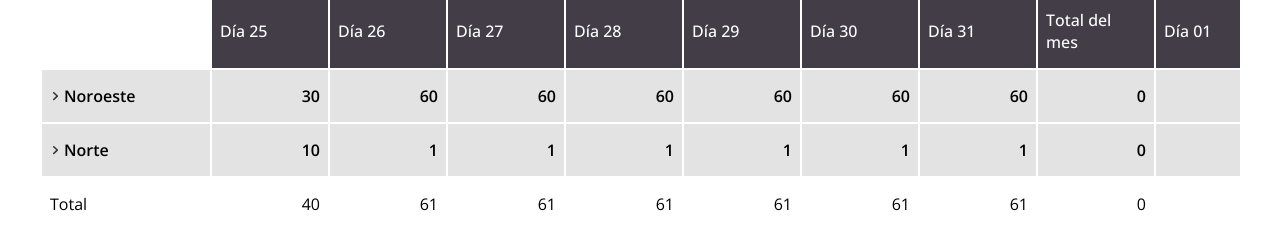
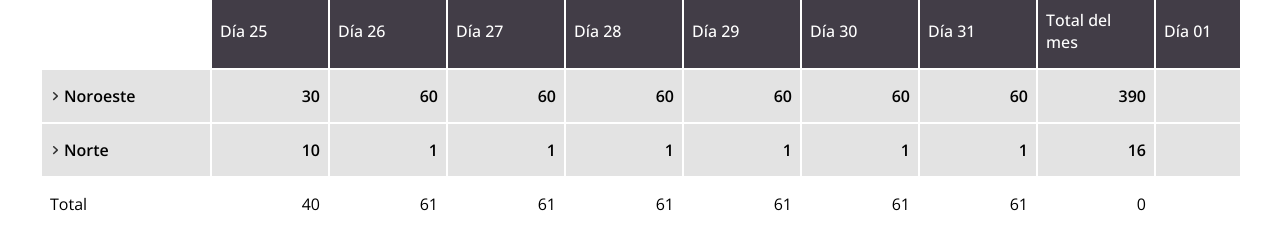
Before and after one commit to gerard-acc/correos, a React (Vite) app: page /operaciones in a window 1280 px wide. Shown: the part 1353-1579 px from the top of the page. Built offline with nearby package versions, Linux system fonts and the light colour scheme.

Commit message:
Calcula los totales

```diff
--- a/src/components/table/Table.tsx
+++ b/src/components/table/Table.tsx
@@ -19,6 +19,8 @@ import TableCell from "./components/daily/TableCell";
 import TableTotalCell from "./components/daily/TableTotalCell";
 import WeeklySubcolumnsGroup from "./components/weekly/WeeklySubcolumnsGroup";
 import WeeklyTotalCell from "./components/weekly/WeeklyTotalCell";
+import MonthlySubcolumnsGroup from "./components/daily/MonthlySubcolumnsGroup";
+import MonthlyTotalCell from "./components/daily/MonthlyTotalCell";
 
 export default function Table({ data, periods }: TableProps) {
   /**
@@ -201,10 +203,21 @@ export default function Table({ data, periods }: TableProps) {
                 {/* A partir de aquí se pintan todas las celdas de la fila
                 La complejidad está en las filas con subcolumnas, que deben pintar una columna para cada subcolumna de cada dia + la columna de Total */}
                 {currentPeriod === "daily"
-                  ? columns.map((column) =>
+                  ? columns.map((column, colIndex) =>
                       subColumnsStructure ? (
                         // En caso de tener subcolumnas, pintamos una cell para cada una, y la TableTotalCell es la que pinta el total de las subcolumnas
                         <Fragment key={column.key}>
+                          {column.isMonthlyTotal ? (
+                            <MonthlySubcolumnsGroup
+                              columns={columns}
+                              totalColumnIndex={colIndex}
+                              row={row}
+                              allRows={rows}
+                              subKeys={Object.keys(subColumnsStructure)}
+                              groupKey={`month-${column.key}`}
+                            />
+                          ) : (
+                            <>
                               {Object.keys(subColumnsStructure).map((key) => (
                                 <TableCell
                                   key={`${column.key}-${key}-${index}`}
@@ -240,9 +253,20 @@ export default function Table({ data, periods }: TableProps) {
                                 row={row}
                                 subKeys={Object.keys(subColumnsStructure)}
                               />
+                            </>
+                          )}
                         </Fragment>
                       ) : (
                         // Si no hay subcolumnas es así de simple
+                        column.isMonthlyTotal ? (
+                          <MonthlyTotalCell
+                            cellKey={`month-${column.key}`}
+                            columns={columns}
+                            totalColumnIndex={colIndex}
+                            row={row}
+                            allRows={rows}
+                          />
+                        ) : (
                           <TableCell
                             key={`${column.key}-${index}`}
                             index={index}
@@ -252,6 +276,7 @@ export default function Table({ data, periods }: TableProps) {
                             rows={rows}
                             updateRows={() => setRows([...rows])}
                           />
+                        )
                       ),
                     )
                   : weekKeys.map((week) => {
@@ -278,7 +303,7 @@ export default function Table({ data, periods }: TableProps) {
               </tr>
             ))}
             {/* Finalmente esto son las cuatro filas de totales que hay debajo de la tabla, no está del todo definido así que por ahora
-            solo rellena la fila de Total bàsico. Si el total modificadas necesita un total de lo que el usuario ha estado tocando, se puede
+            solo rellena la fila de Total básico. Si el total modificadas necesita un total de lo que el usuario ha estado tocando, se puede
             usar tranquilamente el customValue del objeto rows por ejemplo.
             Se dice que habrá info del total de todos los datos, incluso los que no estan en la tabla, cuando haya back habrá que ver como se obtiene
 
--- /dev/null
+++ b/src/components/table/components/daily/MonthlySubcolumnsGroup.tsx
@@ -0,0 +1,35 @@
+import { Fragment } from "react";
+import type { ColumnStructure, RowStructure } from "../../interfaces";
+import { getMonthDayKeysForTotalColumn, sumSubcolumnForDays } from "../../utils";
+
+interface MonthlySubcolumnsGroupProps {
+  columns: ColumnStructure[];
+  totalColumnIndex: number;
+  row: RowStructure;
+  allRows: RowStructure[];
+  subKeys: string[];
+  groupKey?: string;
+}
+
+export default function MonthlySubcolumnsGroup({
+  columns,
+  totalColumnIndex,
+  row,
+  allRows,
+  subKeys,
+  groupKey,
+}: MonthlySubcolumnsGroupProps) {
+  const monthDays = getMonthDayKeysForTotalColumn(columns, totalColumnIndex);
+  const values = subKeys.map((subKey) =>
+    sumSubcolumnForDays(monthDays, row, allRows, subKey),
+  );
+  const total = values.reduce((a, b) => a + b, 0);
+  return (
+    <Fragment key={groupKey}>
+      {values.map((v, i) => (
+        <td key={`${groupKey}-sub-${subKeys[i]}`}>{v}</td>
+      ))}
+      <td key={`${groupKey}-total`}>{total}</td>
+    </Fragment>
+  );
+}
--- /dev/null
+++ b/src/components/table/components/daily/MonthlyTotalCell.tsx
@@ -0,0 +1,23 @@
+import type { ColumnStructure, RowStructure } from "../../interfaces";
+import { getMonthDayKeysForTotalColumn, sumAggregatedForDays } from "../../utils";
+
+interface MonthlyTotalCellProps {
+  columns: ColumnStructure[];
+  totalColumnIndex: number;
+  row: RowStructure;
+  allRows: RowStructure[];
+  cellKey?: string;
+}
+
+export default function MonthlyTotalCell({
+  columns,
+  totalColumnIndex,
+  row,
+  allRows,
+  cellKey,
+}: MonthlyTotalCellProps) {
+  const monthDays = getMonthDayKeysForTotalColumn(columns, totalColumnIndex);
+  const total = sumAggregatedForDays(monthDays, row, allRows);
+
+  return <td key={cellKey}>{total}</td>;
+}
--- a/src/components/table/utils.ts
+++ b/src/components/table/utils.ts
@@ -464,3 +464,17 @@ export const sumSubcolumnForDays = (
     0,
   );
 };
+
+// Cogemos los keys de los dias que pertenecen a un mes, ordenados de la columna Total hacia atrás
+export const getMonthDayKeysForTotalColumn = (
+  columns: ColumnStructure[],
+  totalColumnIndex: number,
+): string[] => {
+  const days: string[] = [];
+  for (let i = totalColumnIndex - 1; i >= 0; i--) {
+    const c = columns[i];
+    if (c.isMonthlyTotal) break;
+    days.unshift(c.key);
+  }
+  return days;
+};
```
Lines whose indentation alone changed are shown as unchanged.
